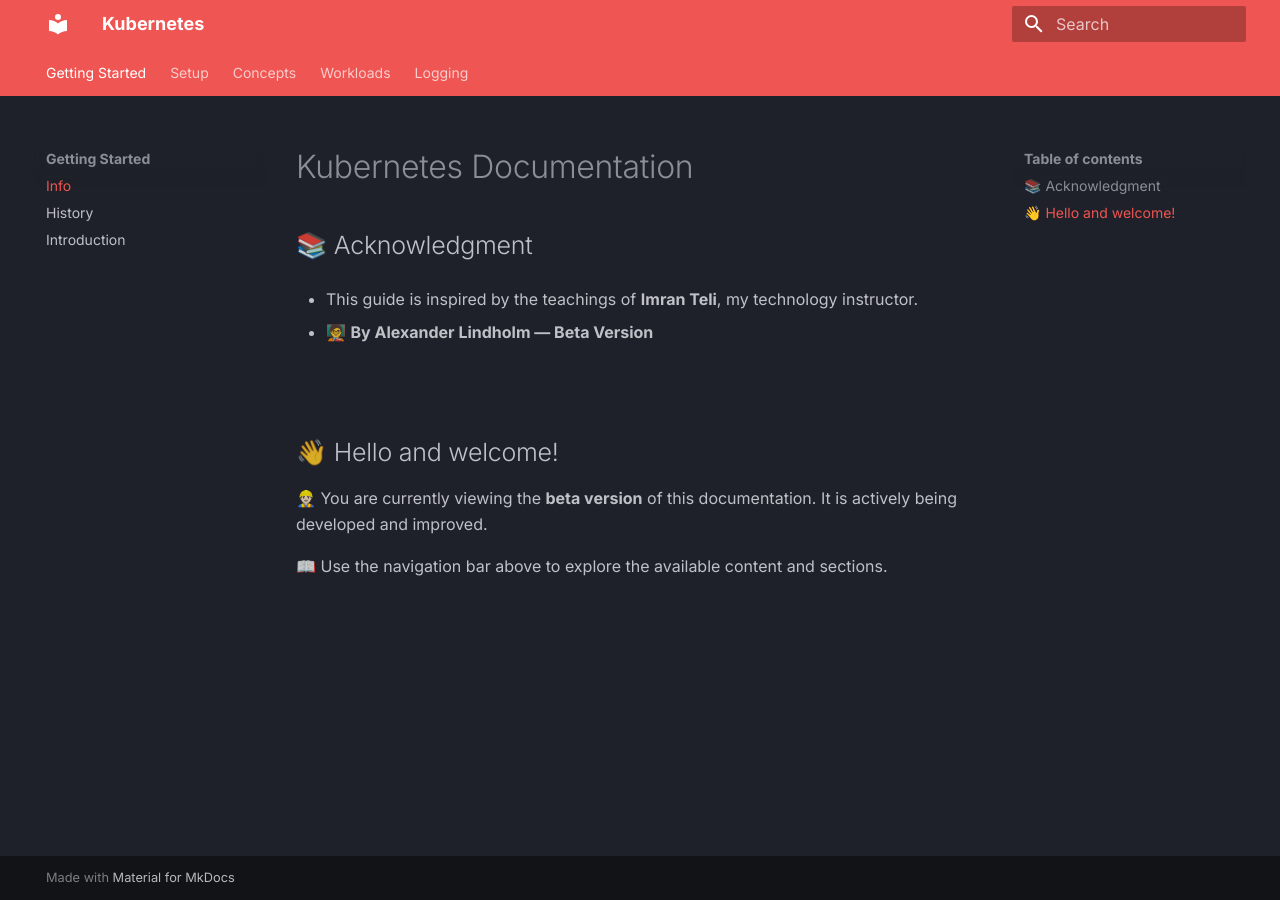
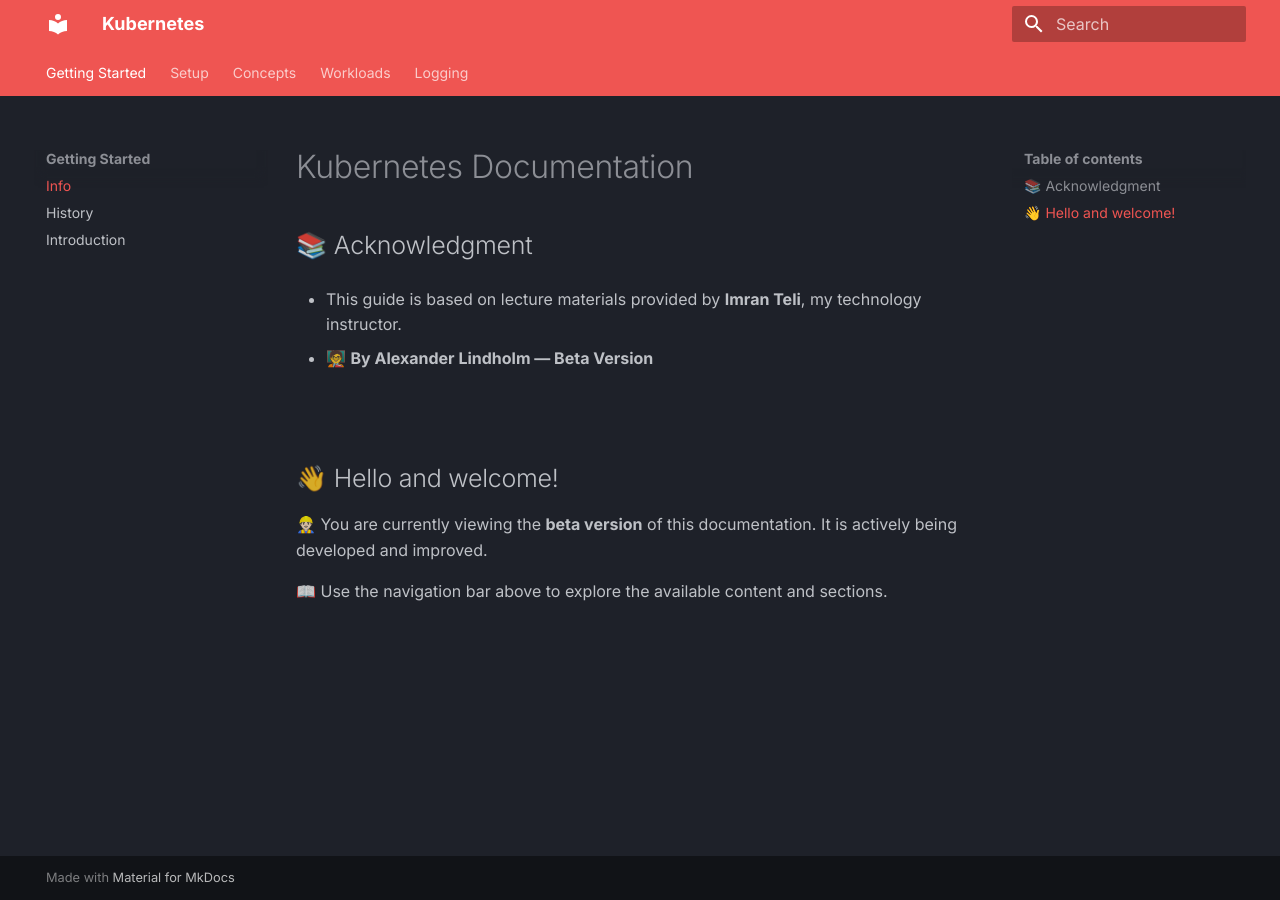
Before and after one commit to Alex0424/kubernetes, an MkDocs documentation site: the page built from docs/index.md, in a window 1280 px wide. Built offline with MkDocs 1.6.1 and Material for MkDocs 9.7.7, drawn with Linux system fonts in a browser that asks for light colours.

Commit message:
Change index content

```diff
--- a/docs/index.md
+++ b/docs/index.md
@@ -2,7 +2,7 @@
 
 ## 📚 Acknowledgment
 
-- This guide is inspired by the teachings of **Imran Teli**, my technology instructor.
+- This guide is based on lecture materials provided by **Imran Teli**, my technology instructor.
 
 - 🧑‍🏫 **By Alexander Lindholm — Beta Version**
 
```
